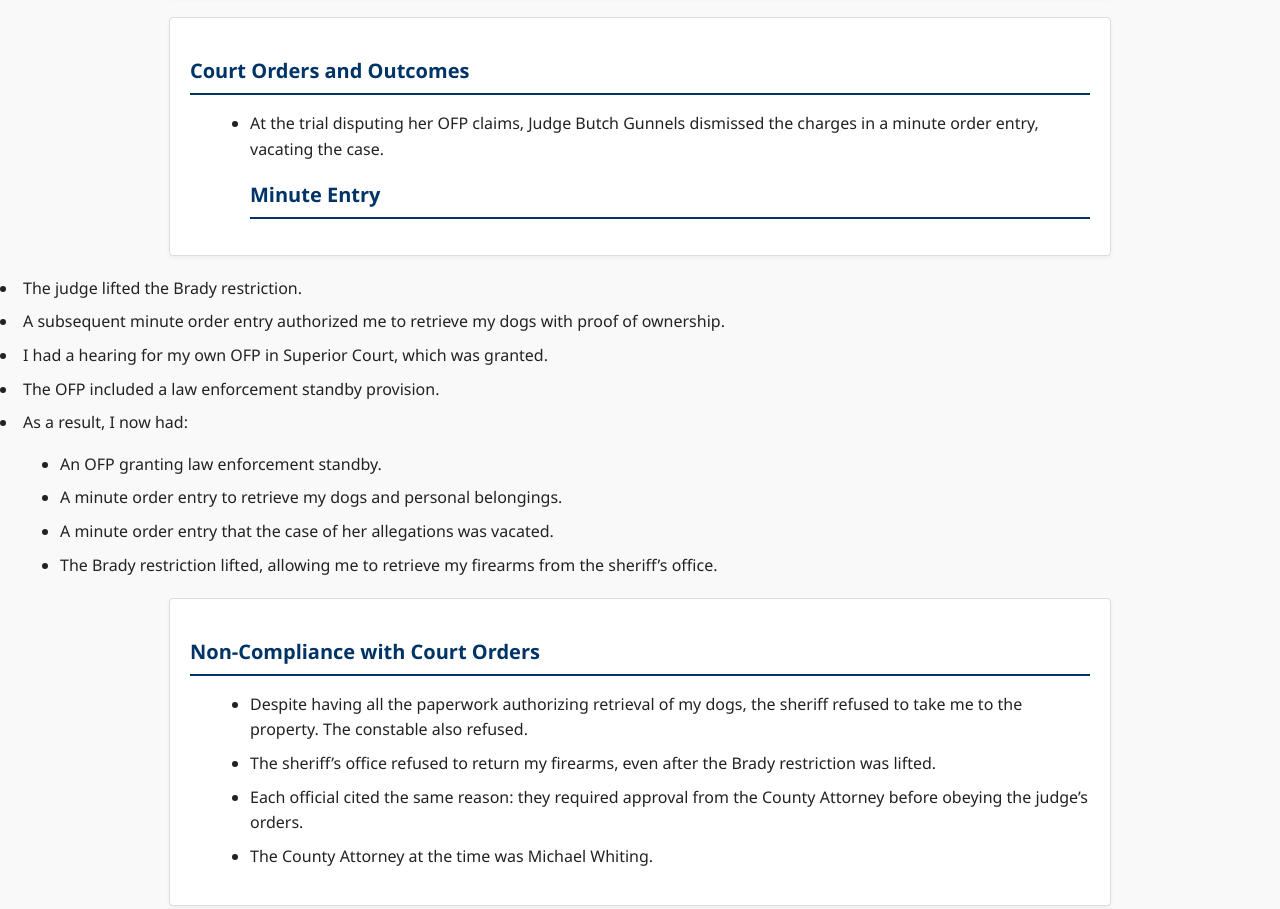
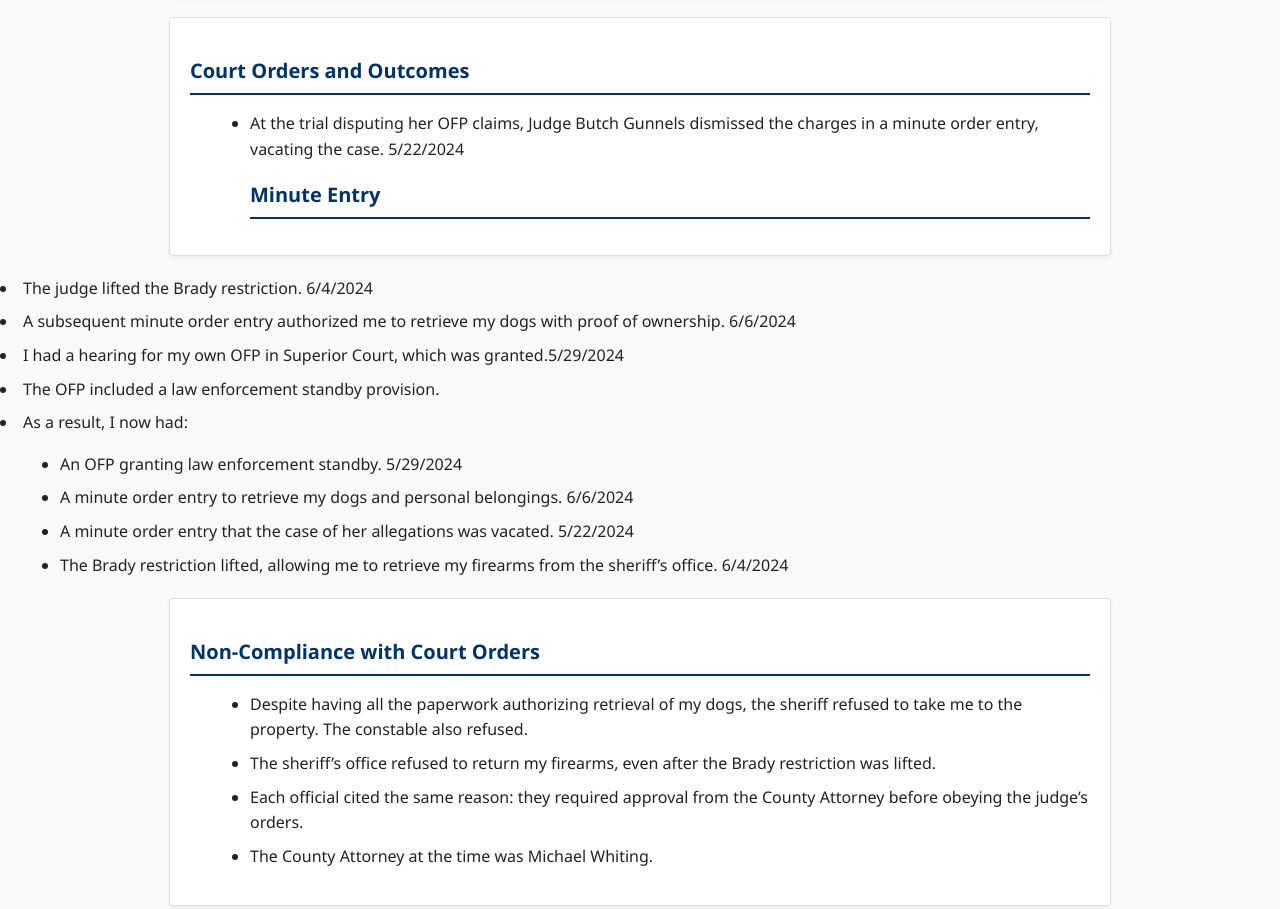
Before and after one commit to TheArtistZander/Lawsuit, a plain HTML site: page index.html in a window 1280 px wide. Shown: the part 3027-3936 px from the top of the page. Drawn offline with Linux system fonts and the light colour scheme.

Commit message:
Update index.html

```diff
--- a/index.html
+++ b/index.html
@@ -98,19 +98,19 @@
 <section id="courtorders">
   <h2>Court Orders and Outcomes</h2>
   <ul>
-    <li>At the trial disputing her OFP claims, Judge Butch Gunnels dismissed the charges in a minute order entry, vacating the case.</li>
+    <li>At the trial disputing her OFP claims, Judge Butch Gunnels dismissed the charges in a minute order entry, vacating the case. 5/22/2024</li>
       <h2>Minute Entry</h2>
 </section>
-    <li>The judge lifted the Brady restriction.</li>
-    <li>A subsequent minute order entry authorized me to retrieve my dogs with proof of ownership.</li>
-    <li>I had a hearing for my own OFP in Superior Court, which was granted.</li>
+    <li>The judge lifted the Brady restriction. 6/4/2024</li>
+    <li>A subsequent minute order entry authorized me to retrieve my dogs with proof of ownership. 6/6/2024</li>
+    <li>I had a hearing for my own OFP in Superior Court, which was granted.5/29/2024</li>
     <li>The OFP included a law enforcement standby provision.</li>
     <li>As a result, I now had:
       <ul>
-        <li>An OFP granting law enforcement standby.</li>
-        <li>A minute order entry to retrieve my dogs and personal belongings.</li>
-        <li>A minute order entry that the case of her allegations was vacated. </li>
-        <li>The Brady restriction lifted, allowing me to retrieve my firearms from the sheriff’s office.</li>
+        <li>An OFP granting law enforcement standby. 5/29/2024</li>
+        <li>A minute order entry to retrieve my dogs and personal belongings. 6/6/2024</li>
+        <li>A minute order entry that the case of her allegations was vacated. 5/22/2024</li>
+        <li>The Brady restriction lifted, allowing me to retrieve my firearms from the sheriff’s office. 6/4/2024</li>
       </ul>
     </li>
   </ul>
```
